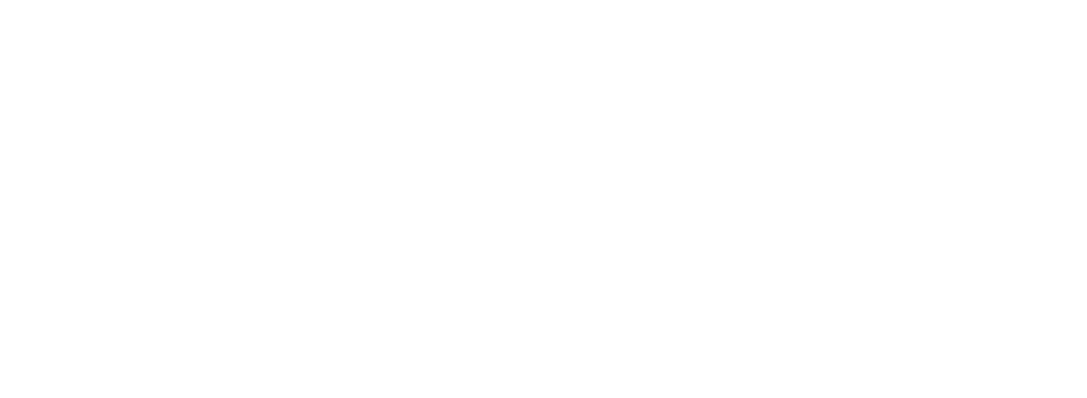
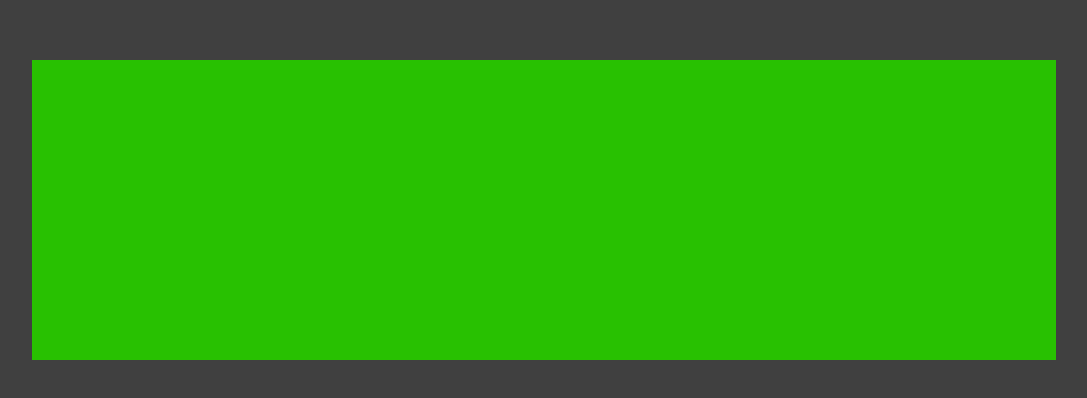
Before and after one commit to chibaba/owan, a React (Create React App) app: page /res in a window 1280 px wide. Shown: the part 110-508 px from the top of the page, without its empty margins (96-1183 px from the left). Built offline with nearby package versions, Linux system fonts and the light colour scheme.

Commit message:
created backdrop component

```diff
--- a/src/App.js
+++ b/src/App.js
@@ -4,6 +4,7 @@
 import AppContextWrapper from './Context/AppContext';
 import DashBoard from './Pages/Dashboard/DashBoard';
 import UserRegistration from './Commons/UserRegistration';
+import SuccessPage from './Pages/SuccessPage';
 
 const HomePage = lazy(() => import('./Pages/Home'));
 const EventPage = lazy(() => import('./Pages/Events'));
@@ -58,6 +59,9 @@
           <Route path="/portal">
             <EventPortal />
           </Route>
+          <Route path="/res">
+            <SuccessPage />
+          </Route>
         </AppContextWrapper>
       </Router>
     </Suspense>
--- /dev/null
+++ b/src/Components/BackDrop/index.jsx
@@ -0,0 +1,28 @@
+import React from 'react';
+import styled from "styled-components"
+
+
+
+
+const BackDrop =({children})=>{
+    return(
+        <BackDropBackground>
+
+            {children}
+        </BackDropBackground>
+
+
+    )
+}
+
+const BackDropBackground=styled.section`
+    position:fixed;
+    top:0;
+    left:0;
+    width:100%;
+    height:100vh;
+    background: rgba(0, 0, 0, 0.75);
+    z-index:10;
+
+`
+export default BackDrop
--- /dev/null
+++ b/src/Pages/SuccessPage/index.jsx
@@ -0,0 +1,35 @@
+import React from 'react';
+import BackDrop from '../../Components/BackDrop';
+import styled from 'styled-components';
+import Colors from '../../Commons/Colors'
+
+
+
+const SuccessPage =()=>{
+    return(
+       <BackDrop>
+           <ResponseCard>
+
+
+           </ResponseCard>
+
+       </BackDrop>
+
+    )
+}
+
+  const  ResponseCard = styled.div`
+  position: absolute;
+  left: 50%;
+  top: 40%;
+  background:${Colors.defaultGreen};
+  height:300px;
+  width: 80%;
+  display: flex;
+  flex-direction:column;
+  align-items:center;
+  margin:auto;
+  transform: translate(-50%, -50%);
+  0px 20px 45px rgba(0, 0, 0, 0.07);
+  `
+export default SuccessPage
```
